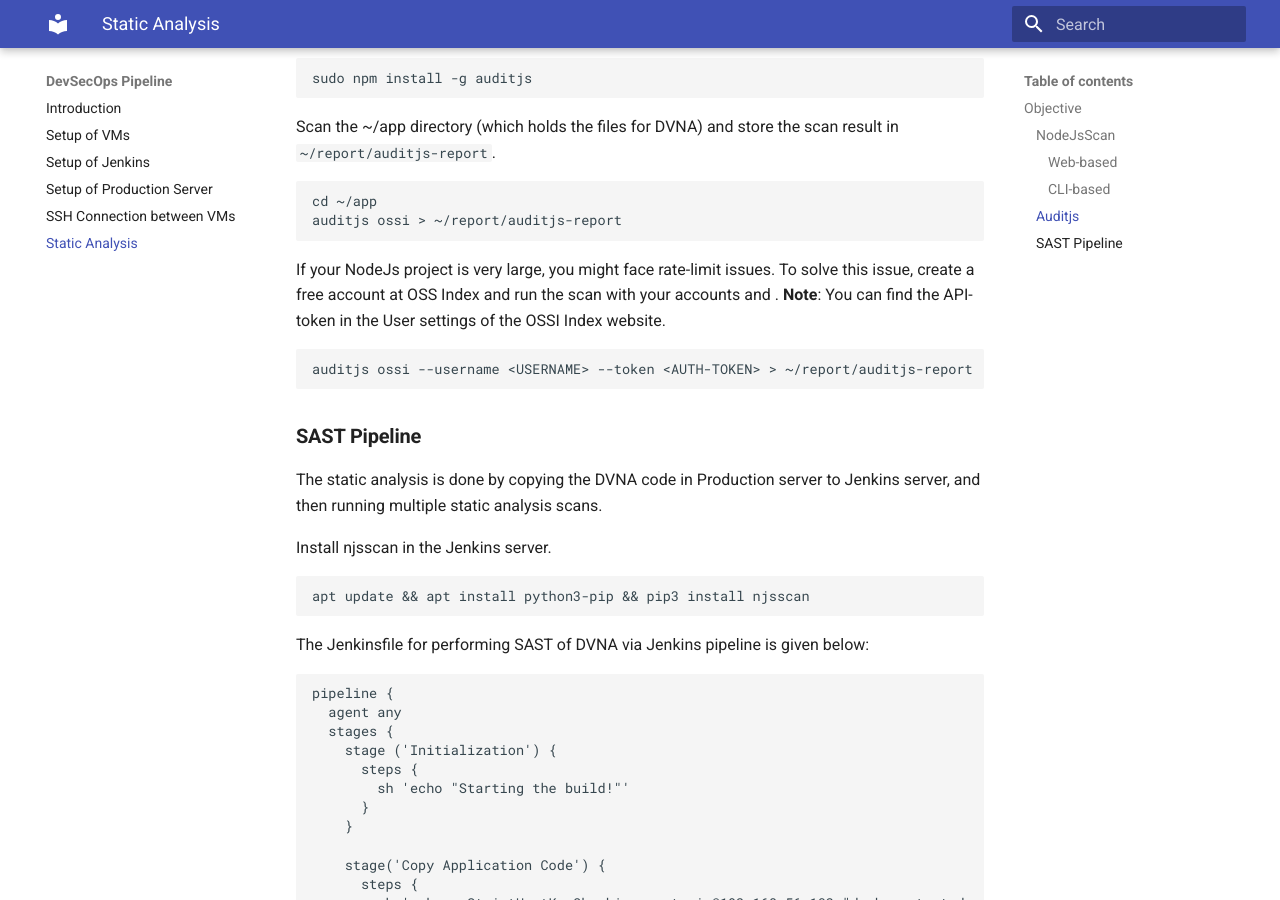
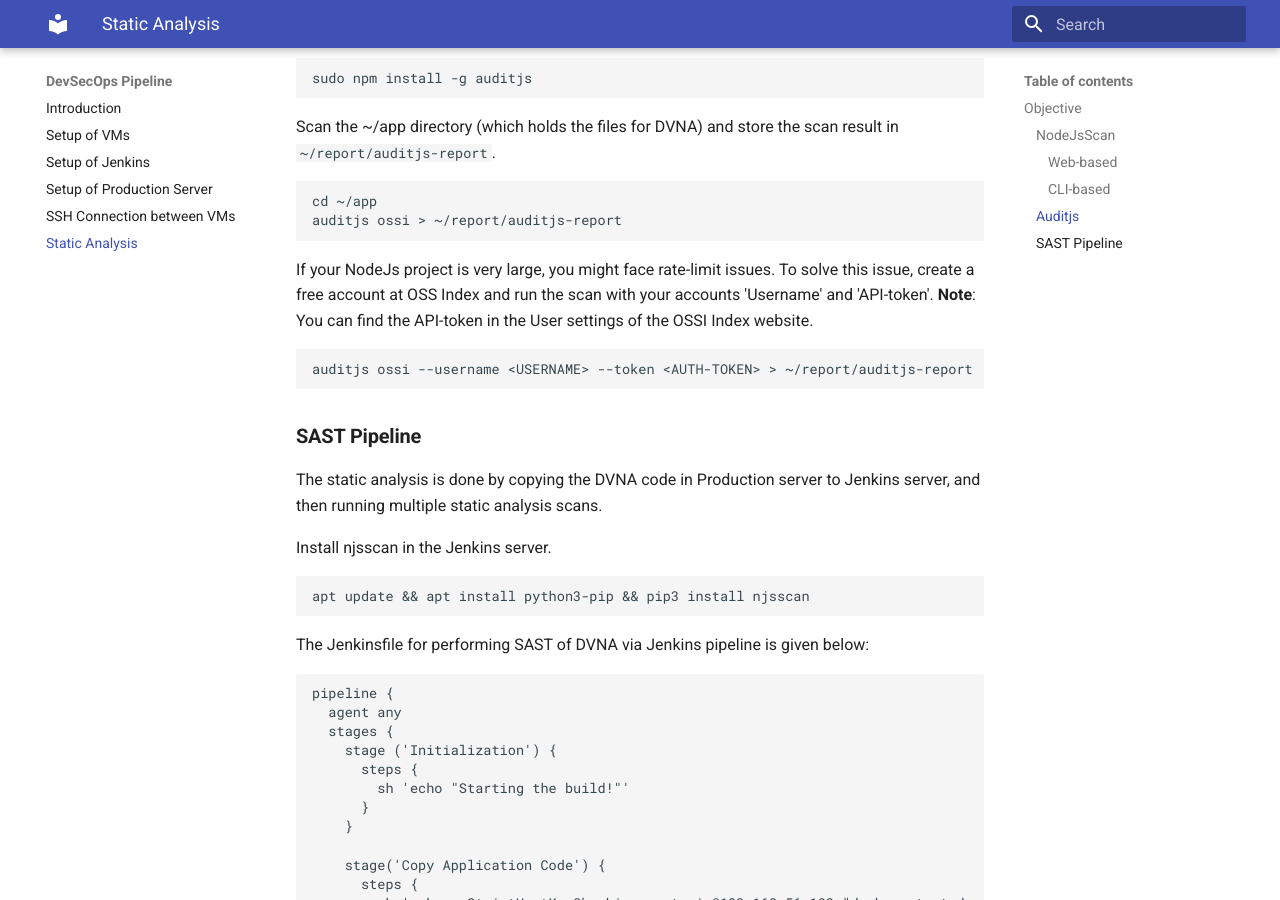
Before and after one commit to tariqahmed1912/internship-kloudle, an MkDocs documentation site: the page built from docs/static_analysis.md, in a window 1280 px wide and 900 px high, scrolled down 1750 px. Built offline with MkDocs 1.6.1 and Material for MkDocs 9.7.7, drawn with Linux system fonts in a browser that asks for light colours.

Commit message:
Commit changes

````diff
--- a/docs/static_analysis.md
+++ b/docs/static_analysis.md
@@ -90,7 +90,7 @@ auditjs ossi > ~/report/auditjs-report
 ```
 
 If your NodeJs project is very large, you might face rate-limit issues. To solve this issue, create a free account
-at OSS Index and run the scan with your accounts <username> and <API-token>.
+at OSS Index and run the scan with your accounts 'Username' and 'API-token'.
 **Note**: You can find the API-token in the User settings of the OSSI Index website.
 
 ```bash
````
Also changed, not shown: site/search/search_index.json, site/static_analysis/index.html, 1 other file.
